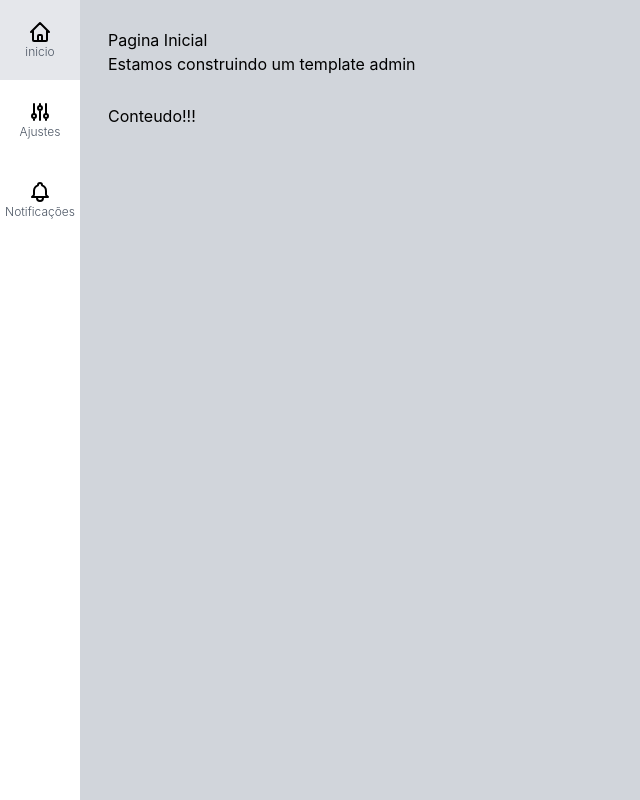
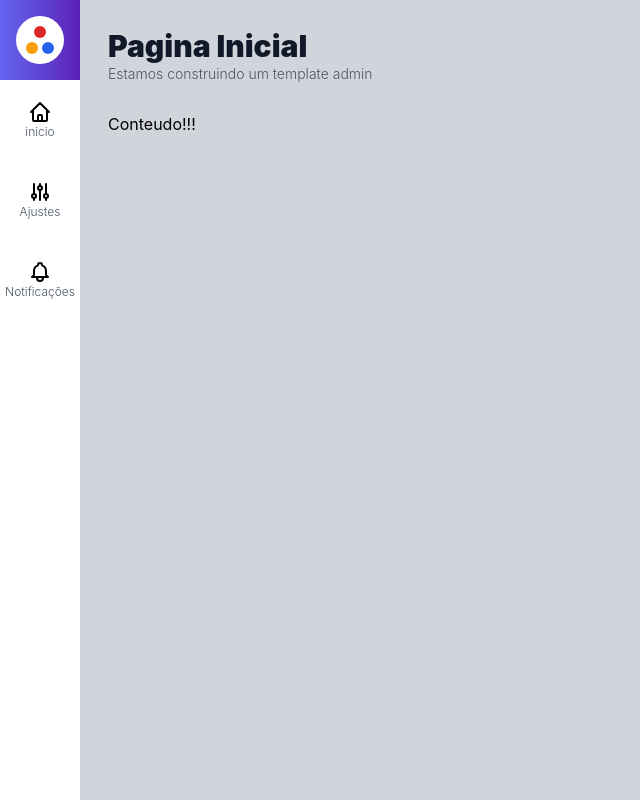
Before and after one commit to Breno44/AdminTemplate, a Next.js app: page / in a window 1280 px wide. Shown: the whole page, without its empty margins (0-640 px from the left). Built offline with nearby package versions, Linux system fonts and the light colour scheme.

Commit message:
feat:add componente logo

```diff
--- /dev/null
+++ b/src/components/template/Logo.tsx
@@ -0,0 +1,11 @@
+export default function Logo() {
+  return (
+    <div className={`flex flex-col justify-center items-center bg-white h-12 w-12 rounded-full`}>
+      <div className="h-3 w-3 rounded-full bg-red-600 mb-0.5" />
+      <div className="flex mt-0.5">
+        <div className="h-3 w-3 rounded-full bg-yellow-500 mr-0.5" />
+        <div className="h-3 w-3 rounded-full bg-blue-600 ml-0.5" />
+      </div>
+    </div>
+  );
+}
--- a/src/components/template/MenuLateral.tsx
+++ b/src/components/template/MenuLateral.tsx
@@ -1,10 +1,16 @@
 import React from "react";
+import Logo from "./Logo";
 import { IconeAjustes, IconeCasa, IconeSino } from "../../icons";
 import MenuItem from "./MenuItem";
 
 export default function MenuLateral() {
   return (
     <aside>
+      <div
+        className={`flex flex-col justify-center items-center h-20 w-20 bg-gradient-to-r from-indigo-500 to-purple-800`}
+      >
+        <Logo />
+      </div>
       <ul>
         <MenuItem url="/" texto="inicio" icone={IconeCasa} />
         <MenuItem url="/ajustes" texto="Ajustes" icone={IconeAjustes} />
--- a/src/components/template/Titulo.tsx
+++ b/src/components/template/Titulo.tsx
@@ -6,8 +6,8 @@
 export default function Titulo(props: TituloProps) {
   return (
     <div>
-      <h1 className={``}>{props.titulo}</h1>
-      <h2 className={``}>{props.subtitulo}</h2>
+      <h1 className={`font-black text-3xl text-gray-900`}>{props.titulo}</h1>
+      <h2 className={`font-light text-sm text-gray-600`}>{props.subtitulo}</h2>
     </div>
   );
 }
```
